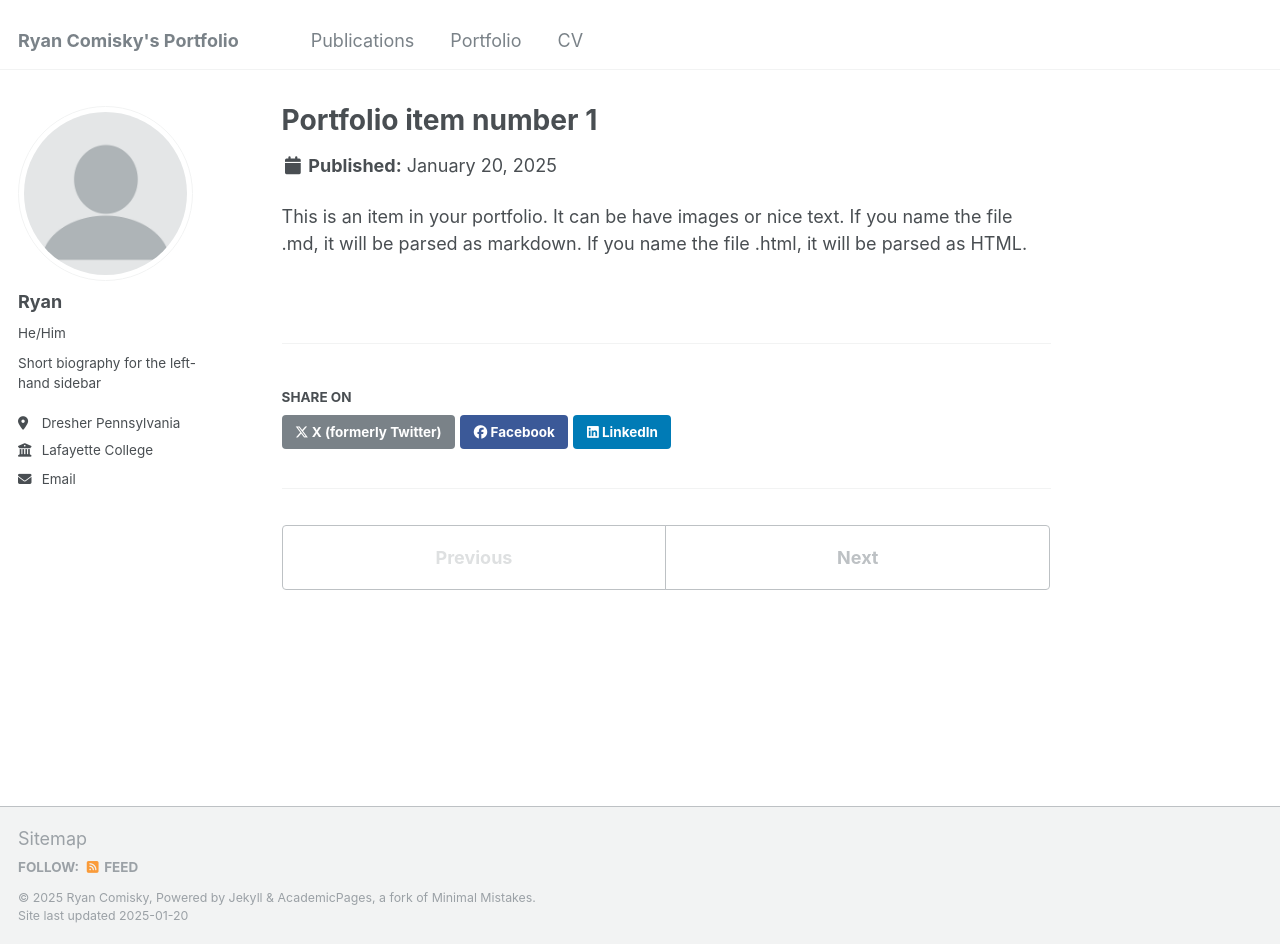
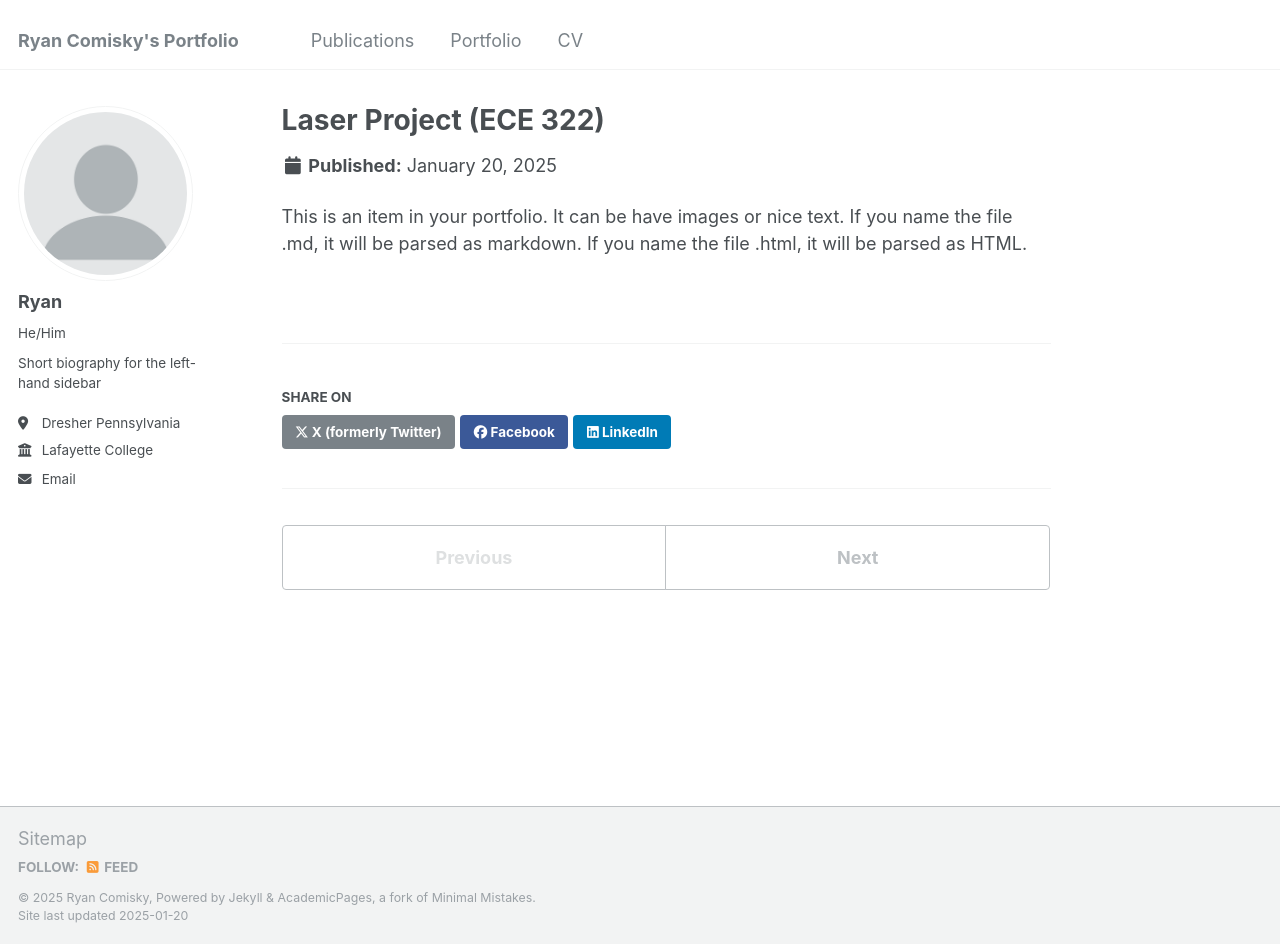
Before and after one commit to Ryan-Comisky/Ryan-Comisky.github.io, a Jekyll site: the page built from _portfolio/portfolio-1.md, in a window 1280 px wide and 944 px high. Built offline with Jekyll 4.4.1, drawn with Linux system fonts in a browser that asks for light colours.

Commit message:
Update portfolio-1.md

```diff
--- a/_portfolio/portfolio-1.md
+++ b/_portfolio/portfolio-1.md
@@ -1,6 +1,6 @@
 ---
-title: "Portfolio item number 1"
-excerpt: "Short description of portfolio item number 1<br/><img src='/images/500x300.png'>"
+title: "Laser Project (ECE 322)"
+excerpt: "Special project for the transformation of audio to laser input current" #"Short description of portfolio item number 1<br/><img src='/images/500x300.png'>"
 collection: portfolio
 ---
 
```
